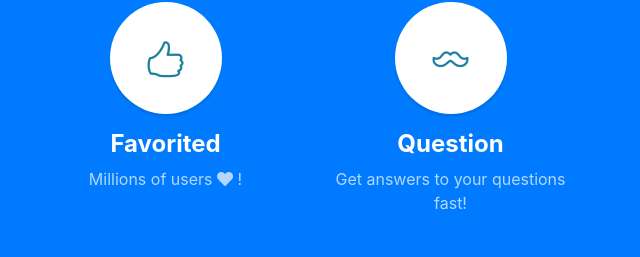
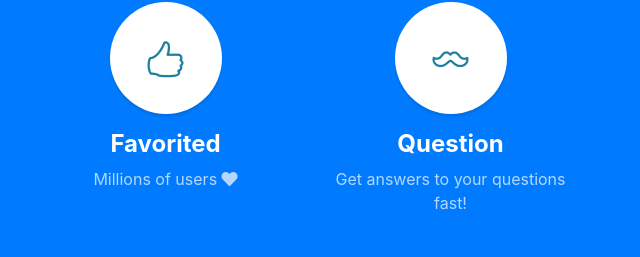
Before and after one commit to rajsrini1/hashfilter.github.io, a website with bundled scripts: page index.html in a window 1280 px wide. Shown: the part 1475-1732 px from the top of the page, 617-1257 px from the left. Built offline with nearby package versions, Linux system fonts and the light colour scheme.

Commit message:
commit2ish

```diff
--- a/index.html
+++ b/index.html
@@ -117,7 +117,7 @@
           </h4>
           <p class="text-faded mb-0">Millions of users
             <i class="fas fa-heart"></i>
-            !</p>
+            </p>
         </div>
         <div class="col-lg-3 col-md-6">
           <span class="service-icon rounded-circle mx-auto mb-3">
```
